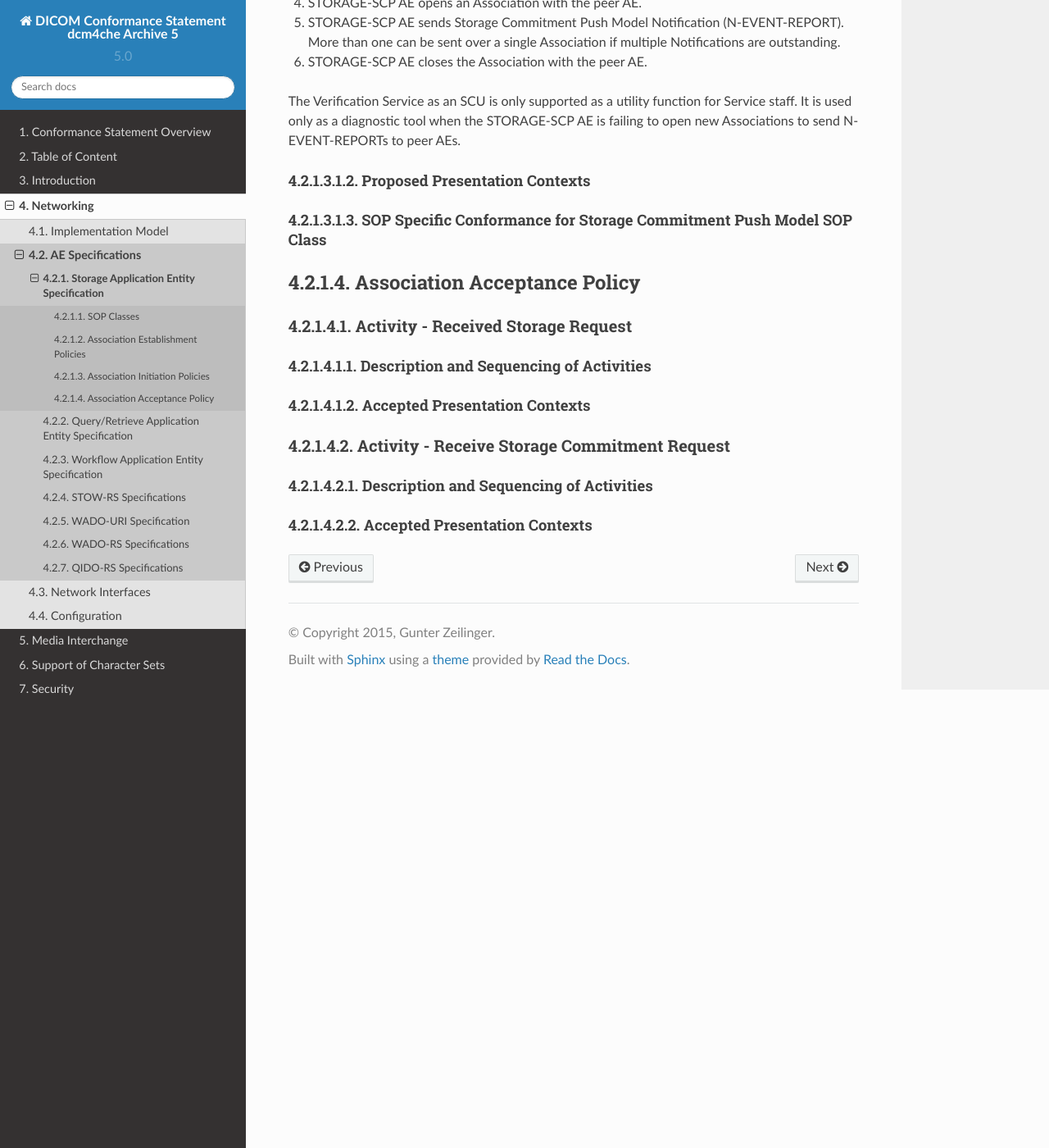
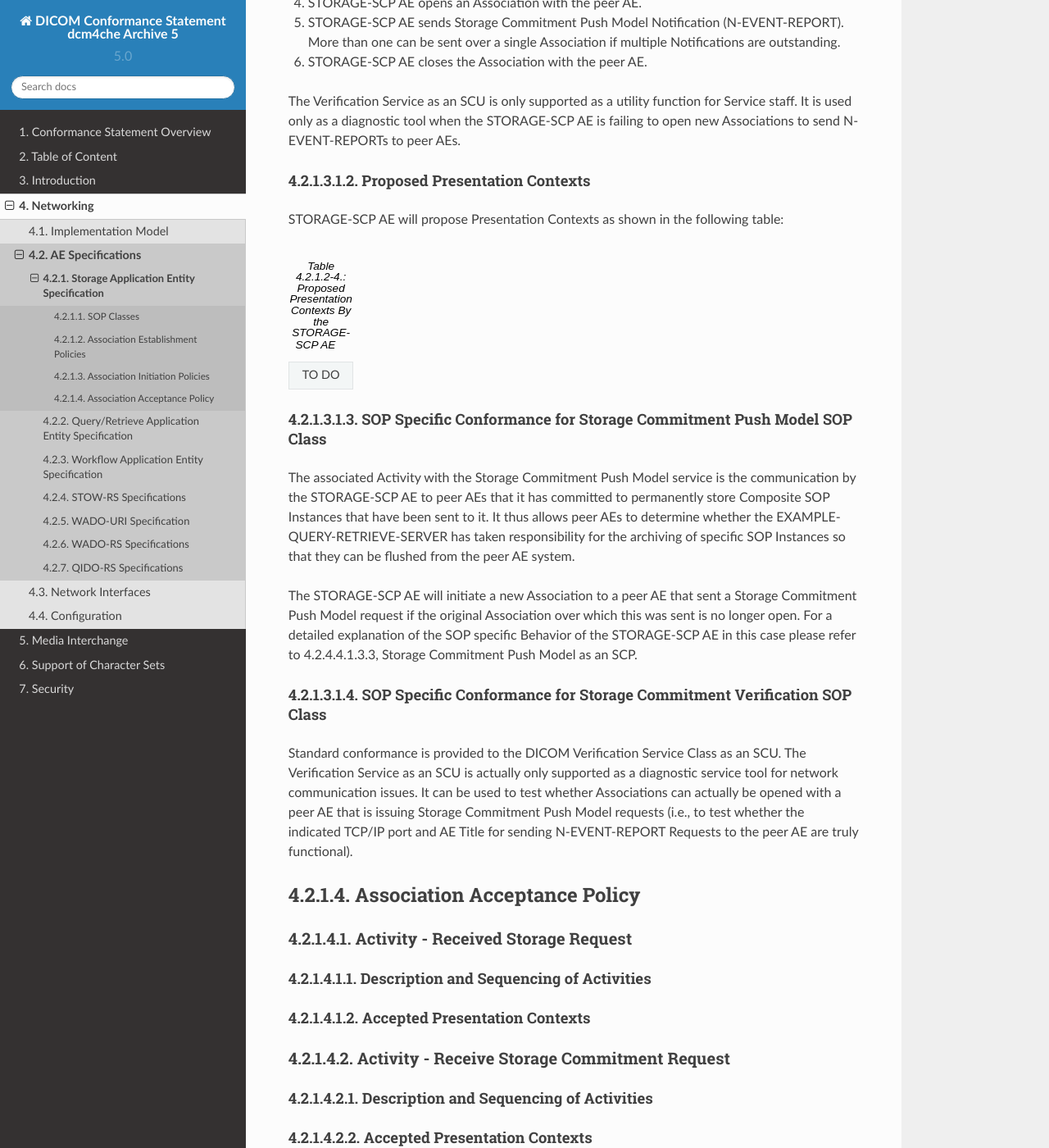
Before and after one commit to dcm4che/dcm4chee-arc-cs, a Sphinx documentation site: the page built from docs/networking/specs/storage.rst, in a window 1280 px wide and 1400 px high, scrolled down 9293 px. Shown: the whole window at 82% size. Built offline with Sphinx 7.4.7 and the Read the Docs theme 2.0.0, drawn with Linux system fonts in a browser that asks for light colours.

Commit message:
Conformance Statement Update

```diff
--- /dev/null
+++ b/docs/networking/specs/storage-proposed-presentation-contexts.csv
@@ -0,0 +1 @@
+"TO DO"
--- a/docs/networking/specs/storage.rst
+++ b/docs/networking/specs/storage.rst
@@ -83,7 +83,7 @@ If the STORAGE-SCP AE sends a Notification request (N-EVENT-REPORT-RQ) over the
 
 The STORAGE-SCP AE can be configured to always open a new Association before sending a Storage Commitment Push Model Notifications (N-EVENT-REPORT), in which case the sequencing illustrated in figure below will always be followed.
 
-.. figure:: sequencing-of-activity.svg
+.. figure:: storage-sequencing-of-activity.svg
 
    Figure : Sequencing of Activity - Send Storage Commitment Notification Over New Association
 
@@ -109,10 +109,26 @@ The Verification Service as an SCU is only supported as a utility function for S
 Proposed Presentation Contexts
 ..............................
 
+STORAGE-SCP AE will propose Presentation Contexts as shown in the following table:
+
+.. csv-table:: Table 4.2.1.2-4.: Proposed Presentation Contexts By the STORAGE-SCP AE
+   :file: storage-proposed-presentation-contexts.csv
+
 .. _stgcmt-conformance:
 
 SOP Specific Conformance for Storage Commitment Push Model SOP Class
 ....................................................................
+
+The associated Activity with the Storage Commitment Push Model service is the communication by the STORAGE-SCP AE to peer AEs that it has committed to permanently store Composite SOP Instances that have been sent to it. It thus allows peer AEs to determine whether the EXAMPLE-QUERY-RETRIEVE-SERVER has taken responsibility for the archiving of specific SOP Instances so that they can be flushed from the peer AE system.
+
+The STORAGE-SCP AE will initiate a new Association to a peer AE that sent a Storage Commitment Push Model request if the original Association over which this was sent is no longer open. For a detailed explanation of the SOP specific Behavior of the STORAGE-SCP AE in this case please refer to 4.2.4.4.1.3.3, Storage Commitment Push Model as an SCP.
+
+.. _stgcmt-conformance-verification:
+
+SOP Specific Conformance for Storage Commitment Verification SOP Class
+....................................................................
+
+Standard conformance is provided to the DICOM Verification Service Class as an SCU. The Verification Service as an SCU is actually only supported as a diagnostic service tool for network communication issues. It can be used to test whether Associations can actually be opened with a peer AE that is issuing Storage Commitment Push Model requests (i.e., to test whether the indicated TCP/IP port and AE Title for sending N-EVENT-REPORT Requests to the peer AE are truly functional).
 
 .. _storage-association-acceptance:
 
```
Also changed, not shown: docs/networking/specs/storage-sequencing-of-activity.svg (renamed from docs/networking/specs/sequencing-of-activity.svg).
